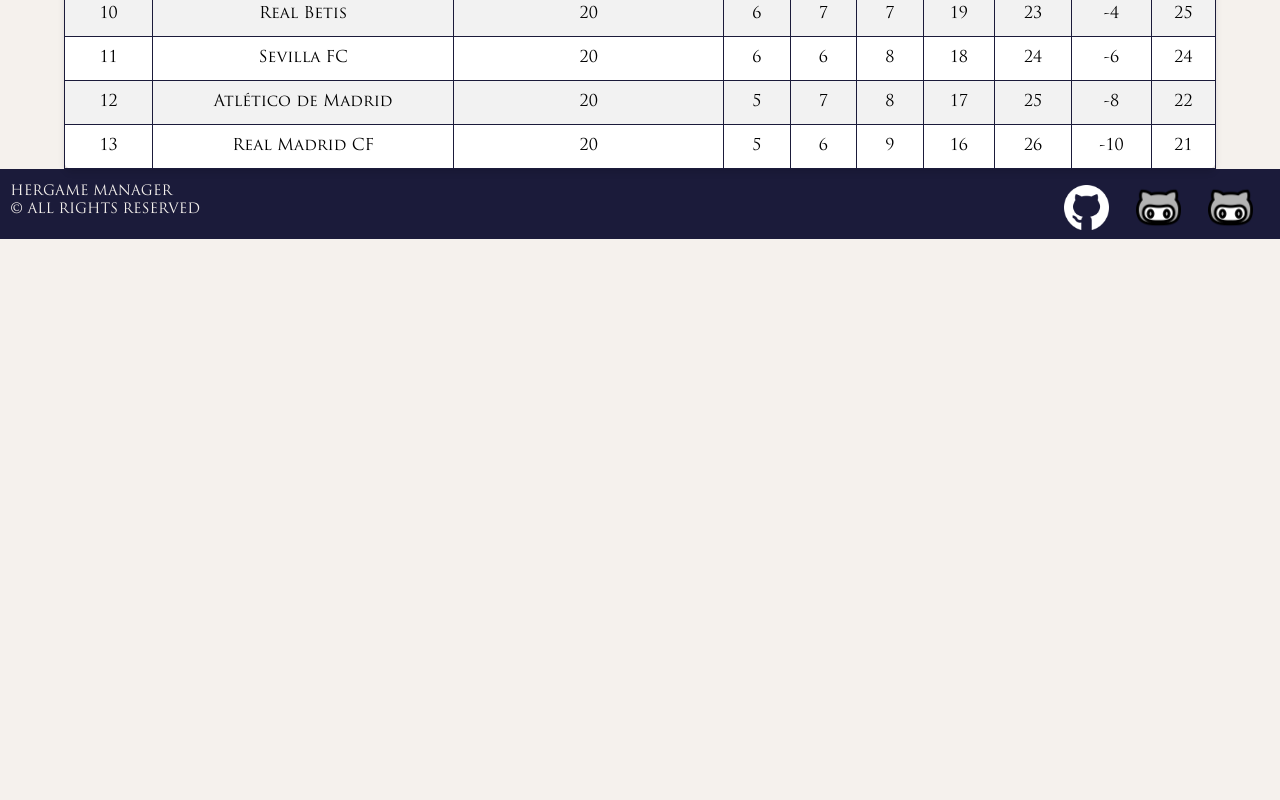
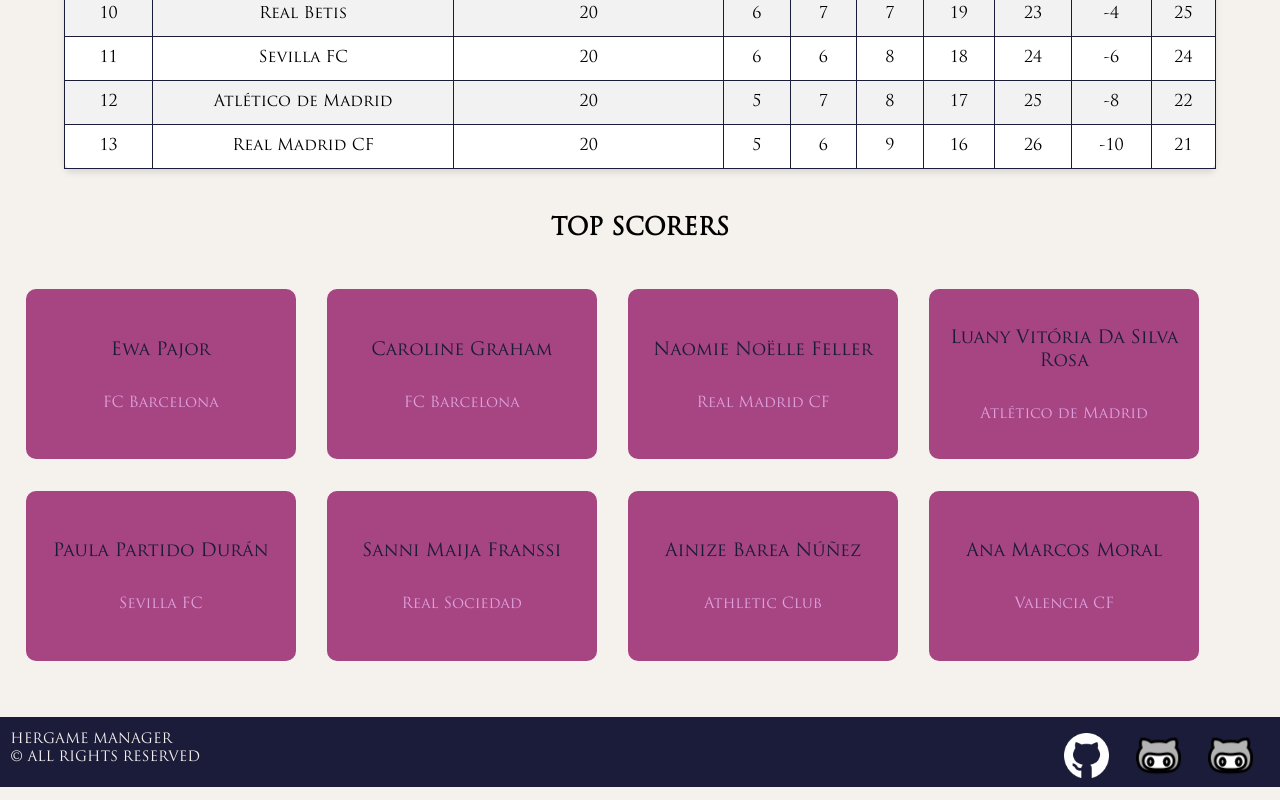
Before and after one commit to chal071/FootballManager, a plain HTML site: page classificacio.html in a window 1280 px wide. Shown: the part 644-1444 px from the top of the page. Before the commit the page ends 896 px from the top, so only its background shows below. Drawn offline with Linux system fonts and the light colour scheme.

Commit message:
Section classification done
- Fixes on the classification table (CSS)
- Add the classification table to the index.html
- Create the cards for the TOP SCORERS (DATA from JSON)

```diff
--- a/classificacio.html
+++ b/classificacio.html
@@ -25,7 +25,7 @@
         </div>
     </header>
 
-    <section >
+    <section class="container-tabla-classificacio">
     <script src="tabla.js"></script>
     <div class="container-tabla">
         <div class="propers-partits-titol">
@@ -51,6 +51,15 @@
             </tbody>
         </table>
     </section>
+    <section class="container-maximes-golejadores">
+        <div class="propers-partits-titol">
+            <h2>TOP SCORERS</h2>
+        </div>
+        <div class="container-cards" id="container-cards">
+            <!-- Las cartas se poblarán con JavaScript -->
+
+        </div>
+    </section>
 
     <!--    footer      -->
     <footer>
@@ -71,5 +80,6 @@
             </ul>
         </div>
     </footer>
+    <script src="scorers.js"></script>
 </body>
 </html>
--- /dev/null
+++ b/scorers.js
@@ -0,0 +1,52 @@
+document.addEventListener("DOMContentLoaded", () => {
+    fetch("source/golejadores.json")
+        .then(function (response) {
+            if (!response.ok) {
+                throw new Error("Error al cargar el archivo JSON");
+            }
+            return response.json();
+                })
+        .then( golejadores => {
+            let container = document.getElementById("container-cards");
+            container.innerHTML = "";
+
+            for (let i = 0; i < golejadores.length; i++) {
+                let card = document.createElement("div");
+                card.classList.add("card");
+
+                let cardInner = document.createElement("div");
+                cardInner.classList.add("card-inner");
+                card.appendChild(cardInner);
+
+                let cardFront = document.createElement("div");
+                cardFront.classList.add("card-front");
+                cardInner.appendChild(cardFront);
+
+                let nombre = document.createElement("p");
+                nombre.textContent = golejadores[i].nomPersona;
+                nombre.classList.add("card-name");
+
+                let equipo = document.createElement("p");
+                equipo.textContent = golejadores[i].equip;
+                equipo.classList.add("card-team");
+
+                // Agregar ambos elementos al cardFront
+                cardFront.appendChild(nombre);
+                cardFront.appendChild(equipo);
+
+                let cardBack = document.createElement("div");
+                cardBack.classList.add("card-back");
+
+                let p3 = document.createElement("p");
+                p3.textContent = `Goals: ${golejadores[i].golsTotals}`;
+                cardBack.appendChild(p3);
+
+                cardInner.appendChild(cardBack);
+
+                container.appendChild(card);  // Agrega la tarjeta al contenedor
+            }
+        })
+        .catch(error => {
+            console.error("Error cargando los datos:", error);
+        });
+});
--- /dev/null
+++ b/source/golejadores.json
@@ -0,0 +1,42 @@
+[
+    {
+        "nomPersona": "Ewa Pajor",
+        "equip": "FC Barcelona",
+        "golsTotals": 18
+    },
+    {
+        "nomPersona": "Caroline Graham",
+        "equip": "FC Barcelona",
+        "golsTotals": 15
+    },
+    {
+        "nomPersona": "Naomie Noëlle Feller",
+        "equip": "Real Madrid CF",
+        "golsTotals": 14
+    },
+    {
+        "nomPersona": "Luany Vitória Da Silva Rosa",
+        "equip": "Atlético de Madrid",
+        "golsTotals": 12
+    },
+    {
+        "nomPersona": "Paula Partido Durán",
+        "equip": "Sevilla FC",
+        "golsTotals": 11
+    },
+    {
+        "nomPersona": "Sanni Maija Franssi",
+        "equip": "Real Sociedad",
+        "golsTotals": 10
+    },
+    {
+        "nomPersona": "Ainize Barea Núñez",
+        "equip": "Athletic Club",
+        "golsTotals": 9
+    },
+    {
+        "nomPersona": "Ana Marcos Moral",
+        "equip": "Valencia CF",
+        "golsTotals": 8
+    }
+]
--- a/style.css
+++ b/style.css
@@ -136,12 +136,12 @@ footer {
     display: grid;
     grid-template-columns: 19% 19% 19% 19% 19%;
     gap: 1%;
-    background-color: #fff;
+
     border-radius: 10px;
 }
 
 .proper-partit{
-    border: 1px solid #1B1B3A;
+    border: 3px solid #fff;
     display: flex;
     flex-direction: column;
     justify-content: center;
@@ -153,8 +153,8 @@ footer {
 }
 
 .proper-partit:hover {
-    background-color: #A74482;
-    color: #F5F1ED;
+    background-color: #DDA0DD;
+    color: #1B1B3A;
     transition: 0.4s;
 }
 
@@ -239,7 +239,7 @@ footer {
 .div-equip {
     margin: 20px 0px;
     padding: 5px;
-    background-color: #d5d5d5;
+    background-color: #fff;
     text-align: center;
     border-radius: 5%;
     color: #1B1B3A;
@@ -310,11 +310,20 @@ footer {
 
 /*          TABLE CLASSIFICATION     */
 .container-tabla {
-    display:flex;
-    flex-wrap: wrap;
+    display: flex;
+    align-items: center;
+    flex-flow:column;
     justify-content: center;
     width: 100%;
-    border-radius: 8px;
+}
+
+.container-tabla a {
+    display: flex;
+    justify-content: center;
+    text-decoration: none;
+    color: #1B1B3A;
+    width: 100%;
+    margin-bottom: 3%;
 }
 
 .tabla-clasificacion {
@@ -323,7 +332,6 @@ footer {
     background-color: #fff;
     border-radius: 8px;
     box-shadow: 0px 4px 6px rgba(0, 0, 0, 0.1);
-
 }
 
 .tabla-clasificacion th, .tabla-clasificacion td {
@@ -348,3 +356,75 @@ footer {
     color: #F5F1ED;
     transition: 0.3s;
 }
+
+/* CARDS MAXIMES GOLEJADORES */
+.container-cards {
+    display: flex;
+    justify-content: flex-start;
+    align-items: center;
+    flex-flow: wrap;
+    margin-bottom: 4%;
+}
+
+.card {
+    width: 250px;
+    height: 150px;
+    perspective: 1000px;
+    text-align: center;
+    margin: 2%;
+  }
+
+  .card-inner {
+    width: 100%;
+    height: 100%;
+    position: relative;
+    transform-style: preserve-3d;
+    transition: transform 1.5s;
+  }
+
+  .card:hover .card-inner {
+    transform: rotateY(180deg);
+  }
+
+  .card-front,
+  .card-back {
+    position: absolute;
+    width: 100%;
+    height: 100%;
+    backface-visibility: hidden;
+    display: flex;
+    flex-flow: column;
+  }
+
+  .card-front {
+    background-color: #A74482;
+    color: #fff;
+    display: flex;
+    align-items: center;
+    border: 10px solid #A74482;
+    border-radius: 10px;
+    justify-content: center;
+    font-size: 24px;
+    transform: rotateY(0deg);
+  }
+
+  .card-back {
+    background-color: #DDA0DD;
+    color: #fff;
+    display: flex;
+    align-items: center;
+    border: 10px solid #DDA0DD;
+    border-radius: 10px;
+    justify-content: center;
+    font-size: 24px;
+    transform: rotateY(180deg);
+  }
+
+  .card-name {
+    font-size: 18px;
+    color: #1B1B3A;
+  }
+  .card-team {
+    font-size: 15px;
+    color: #DDA0DD;
+  }
```
Also changed, not shown: index.html (+16 -14 lines).
